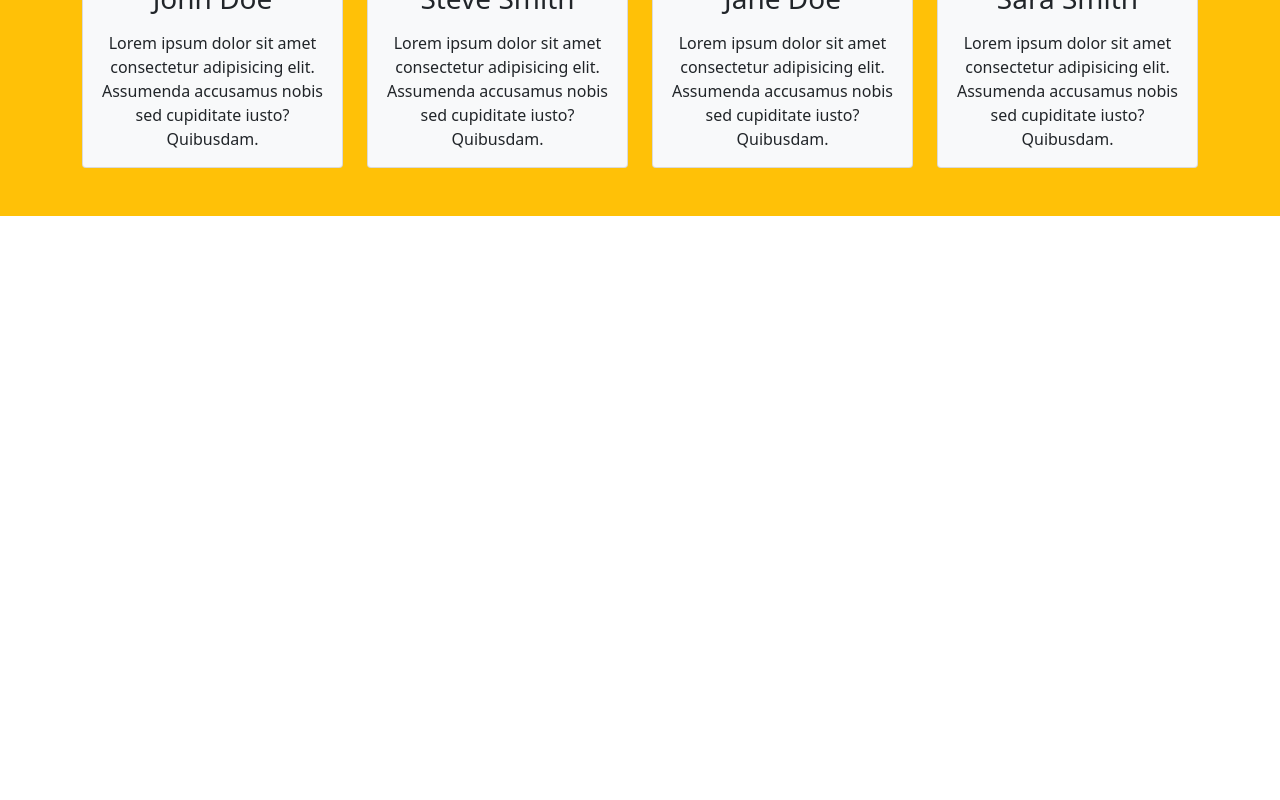
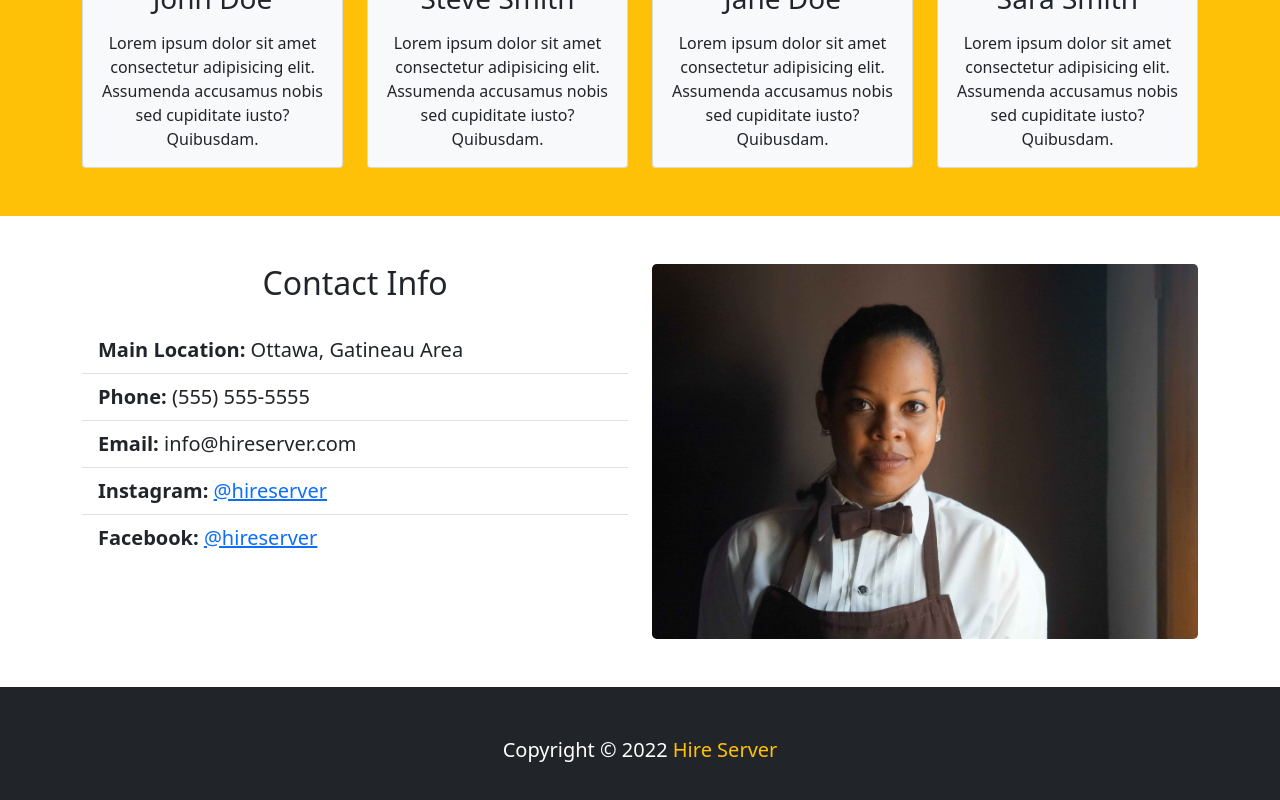
Before and after one commit to mata0050/hire-server, a Next.js app: page / in a window 1280 px wide. Shown: the part 2429-3229 px from the top of the page. Before the commit the page ends 2645 px from the top, so only its background shows below. Built offline with nearby package versions, Linux system fonts and the light colour scheme.

Commit message:
footer feature added

```diff
--- /dev/null
+++ b/components/Footer.jsx
@@ -0,0 +1,56 @@
+/* eslint-disable @next/next/no-img-element */
+export default function Footer() {
+  return (
+    <>
+      <section className='p-5'>
+        <div className='container'>
+          <div className='row g-4'>
+            <div className='col-md'>
+              <h2 className='text-center mb-4'>Contact Info</h2>
+              <ul className='list-group list-group-flush lead'>
+                <li className='list-group-item'>
+                  <span className='fw-bold'>Main Location:</span> Ottawa,
+                  Gatineau Area
+                </li>
+                <li className='list-group-item'>
+                  <span className='fw-bold'>Phone:</span> (555) 555-5555
+                </li>
+                <li className='list-group-item'>
+                  <span className='fw-bold'>Email:</span> info@hireserver.com
+                </li>
+                <li className='list-group-item'>
+                  <span className='fw-bold'>Instagram:</span>{' '}
+                  <a href='www.instagram.com'>@hireserver</a>
+                </li>
+                <li className='list-group-item'>
+                  <span className='fw-bold'>Facebook: </span>
+                  <a href='www.instagram.com'>@hireserver</a>
+                </li>
+              </ul>
+            </div>
+            <div className='col-md'>
+              <img
+                src='/images/server-2.jpg'
+                alt='Hire a server'
+                className='img-fluid rounded-3'
+              />
+            </div>
+          </div>
+        </div>
+      </section>
+
+      <footer className='p-5 bg-dark text-white text-center position-relative'>
+        <div className='container'>
+          <p className='lead'>
+            Copyright &copy; 2022{' '}
+            <span className='text-warning'>Hire Server</span>
+          </p>
+
+          <a href='#' className='position-absolute bottom-0 end-0 p-5'>
+            <i className='bi bi-arrow-up-circle h1'></i>
+          </a>
+        </div>
+      </footer>
+    </>
+  );
+}
--- a/pages/_app.tsx
+++ b/pages/_app.tsx
@@ -4,6 +4,7 @@ import { Toaster } from 'react-hot-toast';
 // bootstrap css
 import 'bootstrap/dist/css/bootstrap.css';
 import Navbar from '../components/Navbar';
+import Footer from '../components/Footer';
 
 function MyApp({ Component, pageProps }: AppProps) {
   return (
@@ -11,6 +12,7 @@ function MyApp({ Component, pageProps }: AppProps) {
       <Navbar />
       <Component {...pageProps} />
       <Toaster />
+      <Footer />
     </>
   );
 }
```
Also changed, not shown: public/images/server-2.jpg (added).
